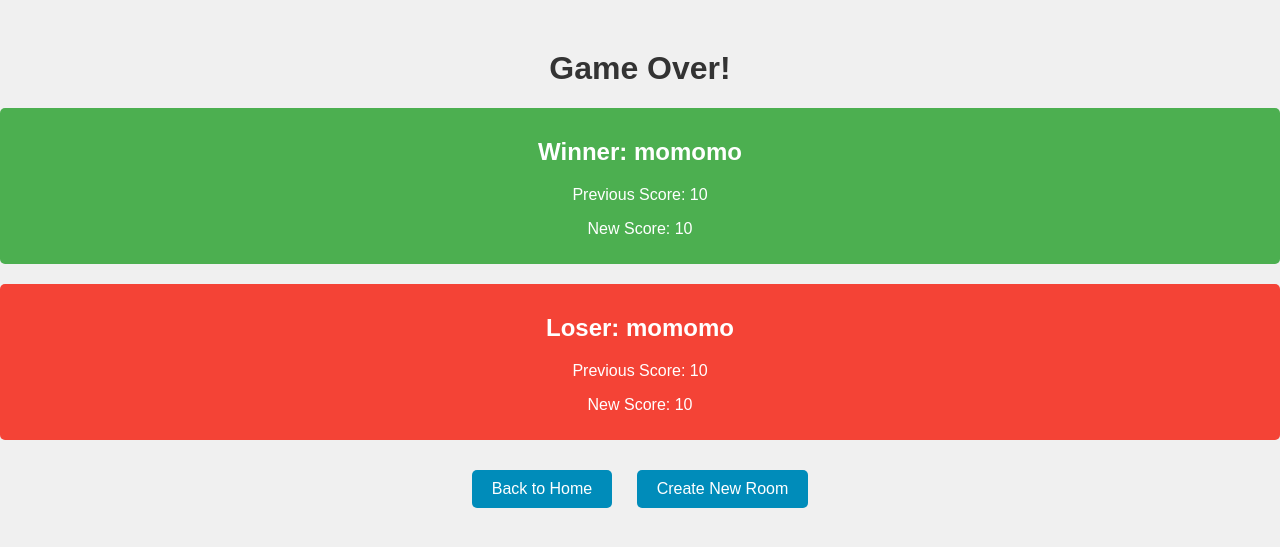
After one commit to byookin/HadsDuel, a Flask app: template templates/result.html in a window 1280 px wide. The commit adds this page. Shown: the top 547 px of the page. Run offline with Flask 3, Linux system fonts and the light colour scheme; the template is opened without the code that fills it: values that come from a table or form of the project are taken from there, most other values are stand-ins (such as "Sample title", 1, 10 or a date in 2020).

Commit message:
finish the logic and start the theme of the game

```diff
--- a/app.py
+++ b/app.py
@@ -39,7 +39,6 @@ class User(db.Model, UserMixin):
     def check_password(self, password):
         return bcrypt.check_password_hash(self.password, password)
 
-# ذخیره اطلاعات روم‌ها
 rooms = {}
 
 def generate_room_id():
@@ -57,12 +56,7 @@ def register():
         return redirect(url_for('home'))
     form = RegistrationForm()
     if form.validate_on_submit():
-        user = User(
-            username=form.username.data,
-            name=form.name.data,
-            age=form.age.data,
-            country=form.country.data
-        )
+        user = User(username=form.username.data, name=form.name.data, age=form.age.data, country=form.country.data)
         user.set_password(form.password.data)
         db.session.add(user)
         db.session.commit()
@@ -111,7 +105,10 @@ def create_room():
         "players": [current_user.username],
         "status": "waiting",
         "target_number": random.randint(1, 100),
-        "attempts": {}
+        "attempts": [],
+        "current_turn": None,
+        "timer": 15,
+        "chat_history": []
     }
     return redirect(url_for('room', room_id=room_id))
 
@@ -137,7 +134,10 @@ def room(room_id):
 @login_required
 def game(room_id):
     if room_id in rooms:
-        return render_template("game.html", room_id=room_id, players=rooms[room_id]["players"])
+        if rooms[room_id]["status"] == "playing" and rooms[room_id]["current_turn"] is None:
+            rooms[room_id]["current_turn"] = rooms[room_id]["players"][0]
+            socketio.emit("game_started", {"turn": rooms[room_id]["current_turn"], "room": room_id}, room=room_id)
+        return render_template("game.html", room_id=room_id, players=rooms[room_id]["players"], current_turn=rooms[room_id]["current_turn"], chat_history=rooms[room_id]["chat_history"], username=current_user.username)
     return "Room not found", 404
 
 @socketio.on("join_room")
@@ -149,6 +149,7 @@ def handle_join_room(data):
             rooms[room_id]["players"].append(username)
         join_room(room_id)
         emit("update_players", {"players": rooms[room_id]["players"]}, room=room_id)
+        emit("update_chat", {"chat_history": rooms[room_id]["chat_history"]}, room=room_id)
 
 @socketio.on("send_message")
 def handle_send_message(data):
@@ -156,34 +157,81 @@ def handle_send_message(data):
     username = data["username"]
     message = data["message"]
     if room_id in rooms:
-        emit("receive_message", {"username": username, "message": message}, room=room_id)
+        rooms[room_id]["chat_history"].append({"username": username, "message": message})
+        emit("receive_message", {"username": username, "message": message}, room=room_id, broadcast=True)
 
 @socketio.on("start_game")
 def handle_start_game(data):
     room_id = data["room"]
     if room_id in rooms and len(rooms[room_id]["players"]) == 2:
         rooms[room_id]["status"] = "playing"
-        emit("game_started", room=room_id, broadcast=True)
+        rooms[room_id]["current_turn"] = rooms[room_id]["players"][0]
+        emit("game_started", {"turn": rooms[room_id]["current_turn"], "room": room_id}, room=room_id, broadcast=True)
 
 @socketio.on("guess_number")
 def handle_guess_number(data):
     room_id = data["room"]
     username = data["username"]
     guess = int(data["guess"])
-    if room_id not in rooms:
+    if room_id not in rooms or rooms[room_id]["current_turn"] != username:
         return
     target = rooms[room_id]["target_number"]
-    if guess == target:
-        user = User.query.filter_by(username=username).first()
-        if user:
-            user.score += 10
+    if guess == -1:  # تایمر تموم شده
+        next_turn = [p for p in rooms[room_id]["players"] if p != username][0]
+        rooms[room_id]["current_turn"] = next_turn
+        emit("update_turn", {"turn": next_turn}, room=room_id, broadcast=True)
+        socketio.emit("start_timer", {"turn": next_turn, "room": room_id}, room=room_id)
+        return
+    if guess not in rooms[room_id]["attempts"]:
+        rooms[room_id]["attempts"].append(guess)
+        if guess == target:
+            winner = User.query.filter_by(username=username).first()
+            loser_username = [p for p in rooms[room_id]["players"] if p != username][0]
+            loser = User.query.filter_by(username=loser_username).first()
+            # ذخیره امتیازهای قبلی
+            winner_old_score = winner.score
+            loser_old_score = loser.score
+            # آپدیت امتیازها
+            winner.score += 3  # برنده ۳ امتیاز می‌گیره
+            loser.score -= 1   # بازنده ۱ امتیاز از دست می‌ده
             db.session.commit()
-        emit("game_winner", {"winner": username}, room=room_id, broadcast=True)
+            emit("game_winner", {"winner": username, "guess": guess}, room=room_id, broadcast=True)
+            # اطلاعات برنده و بازنده رو همراه با امتیازهای قبلی و جدید بفرست
+            socketio.emit("redirect", {
+                "url": url_for("result", room_id=room_id, winner=username, loser=loser_username,
+                               winner_old_score=str(winner_old_score), winner_new_score=str(winner.score),
+                               loser_old_score=str(loser_old_score), loser_new_score=str(loser.score))
+            }, room=room_id)
+        else:
+            feedback = "larger" if guess > target else "smaller"
+            emit("guess_feedback", {"username": username, "guess": guess, "feedback": feedback}, room=room_id, broadcast=True)
+            next_turn = [p for p in rooms[room_id]["players"] if p != username][0]
+            rooms[room_id]["current_turn"] = next_turn
+            emit("update_turn", {"turn": next_turn}, room=room_id, broadcast=True)
+            socketio.emit("start_timer", {"turn": next_turn, "room": room_id}, room=room_id)
+
+@app.route('/result/<room_id>/<winner>/<loser>/<winner_old_score>/<winner_new_score>/<loser_old_score>/<loser_new_score>')
+@login_required
+def result(room_id, winner, loser, winner_old_score, winner_new_score, loser_old_score, loser_new_score):
+    winner_user = User.query.filter_by(username=winner).first()
+    loser_user = User.query.filter_by(username=loser).first()
+    if not winner_user or not loser_user:
+        flash("Error: Could not load game results.", "danger")
+        return redirect(url_for('home'))
+    if room_id in rooms:
         del rooms[room_id]
-    elif guess < target:
-        emit("guess_feedback", {"username": username, "feedback": "بزرگ‌تر حدس بزن!"}, room=room_id, broadcast=True)
-    else:
-        emit("guess_feedback", {"username": username, "feedback": "کوچک‌تر حدس بزن!"}, room=room_id, broadcast=True)
+    # تبدیل مقادیر به عدد
+    try:
+        winner_old_score = int(winner_old_score)
+        winner_new_score = int(winner_new_score)
+        loser_old_score = int(loser_old_score)
+        loser_new_score = int(loser_new_score)
+    except ValueError:
+        flash("Error: Invalid score values.", "danger")
+        return redirect(url_for('home'))
+    return render_template("result.html", winner=winner_user, loser=loser_user,
+                          winner_old_score=winner_old_score, winner_new_score=winner_new_score,
+                          loser_old_score=loser_old_score, loser_new_score=loser_new_score)
 
 if __name__ == '__main__':
     socketio.run(app, debug=True)
--- /dev/null
+++ b/templates/result.html
@@ -0,0 +1,64 @@
+<!DOCTYPE html>
+<html lang="en">
+<head>
+    <meta charset="UTF-8">
+    <title>Game Result</title>
+    <style>
+        body {
+            font-family: Arial, sans-serif;
+            text-align: center;
+            background-color: #f0f0f0;
+            margin: 0;
+            padding: 0;
+        }
+        .container {
+            margin-top: 50px;
+        }
+        h1 {
+            color: #333;
+        }
+        .winner, .loser {
+            margin: 20px 0;
+            padding: 10px;
+            border-radius: 5px;
+        }
+        .winner {
+            background-color: #4CAF50;
+            color: white;
+        }
+        .loser {
+            background-color: #f44336;
+            color: white;
+        }
+        .button {
+            display: inline-block;
+            padding: 10px 20px;
+            margin: 10px;
+            background-color: #008CBA;
+            color: white;
+            text-decoration: none;
+            border-radius: 5px;
+        }
+        .button:hover {
+            background-color: #005f6b;
+        }
+    </style>
+</head>
+<body>
+    <div class="container">
+        <h1>Game Over!</h1>
+        <div class="winner">
+            <h2>Winner: {{ winner.username }}</h2>
+            <p>Previous Score: {{ winner_old_score }}</p>
+            <p>New Score: {{ winner_new_score }}</p>
+        </div>
+        <div class="loser">
+            <h2>Loser: {{ loser.username }}</h2>
+            <p>Previous Score: {{ loser_old_score }}</p>
+            <p>New Score: {{ loser_new_score }}</p>
+        </div>
+        <a href="{{ url_for('home') }}" class="button">Back to Home</a>
+        <a href="{{ url_for('create_room') }}" class="button">Create New Room</a>
+    </div>
+</body>
+</html>
```
Also changed, not shown: static/css/game.css (added, +83 -0 lines), static/js/game.js (added, +138 -0 lines), templates/game.html (+42 -7 lines), instance/hadsduel.db.
